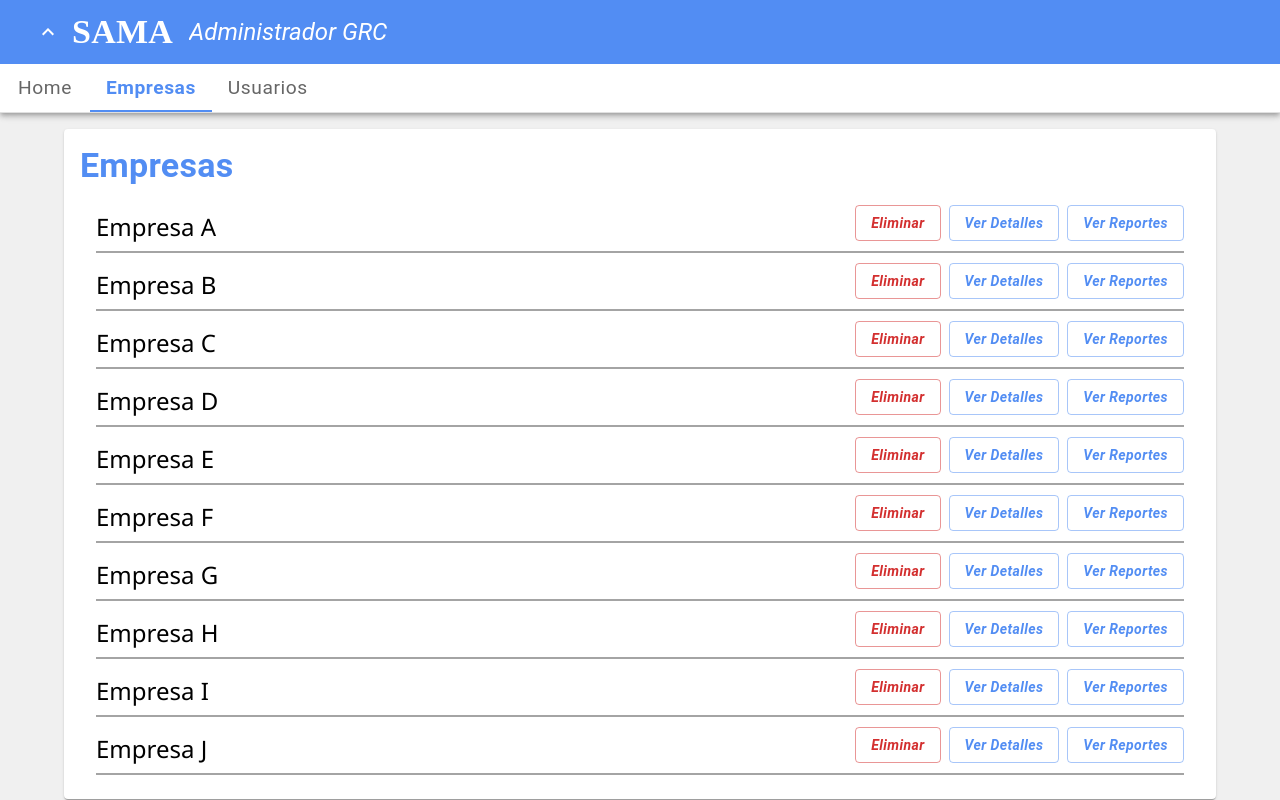
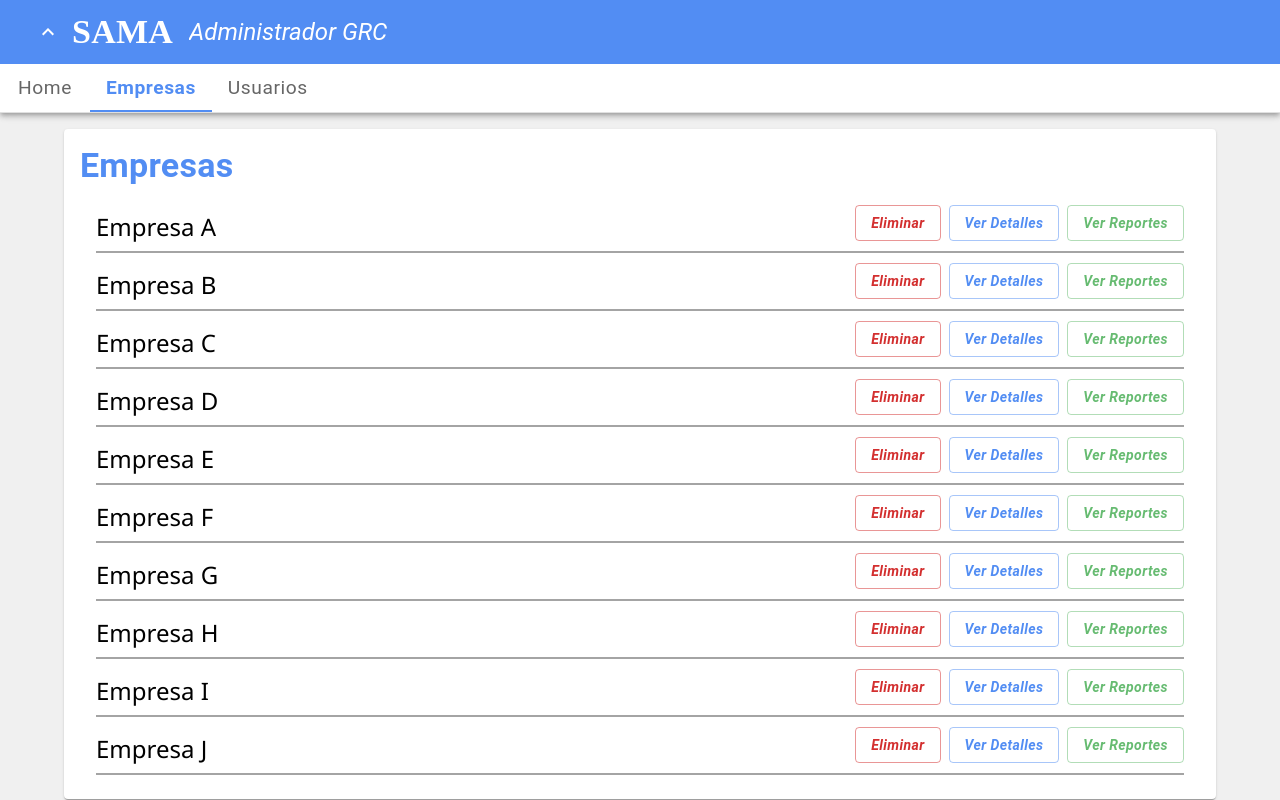
Before and after one commit to nicolasgabrielli/sama-frontend, a React (Create React App) app: page /empresas in a window 1280 px wide. Built offline with nearby package versions, Linux system fonts and the light colour scheme.

Commit message:
Cambio de diseño

```diff
--- a/src/components/Empresas.jsx
+++ b/src/components/Empresas.jsx
@@ -28,10 +28,10 @@ function Empresas() {
                                         <Button variant="outlined" color="error" sx={{ textTransform: "none", fontWeight: "bold", fontStyle: "italic", mr: 1 }}>
                                             Eliminar
                                         </Button>
-                                        <Button variant="outlined" sx={{ textTransform: "none", fontWeight: "bold", fontStyle: "italic", mr: 1}}>
+                                        <Button variant="outlined" sx={{ textTransform: "none", fontWeight: "bold", fontStyle: "italic", mr: 1 }}>
                                             Ver Detalles
                                         </Button>
-                                        <Button variant="outlined" sx={{ textTransform: "none", fontWeight: "bold", fontStyle: "italic"}}>
+                                        <Button variant="outlined" color="cuaternary" sx={{ textTransform: "none", fontWeight: "bold", fontStyle: "italic"}}>
                                             Ver Reportes
                                         </Button>
                                     </Grid>
```
